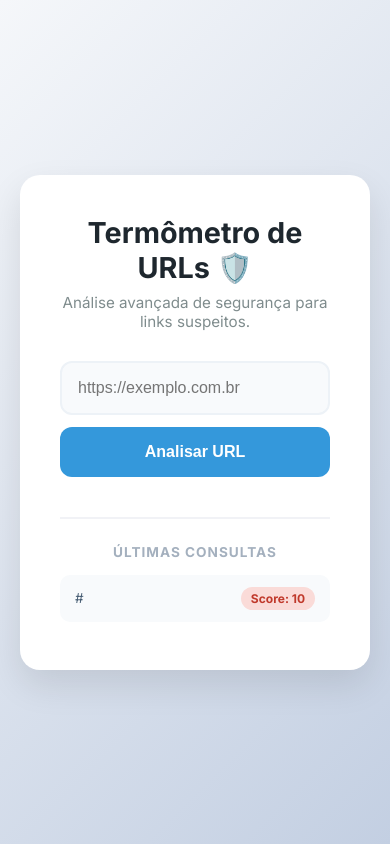
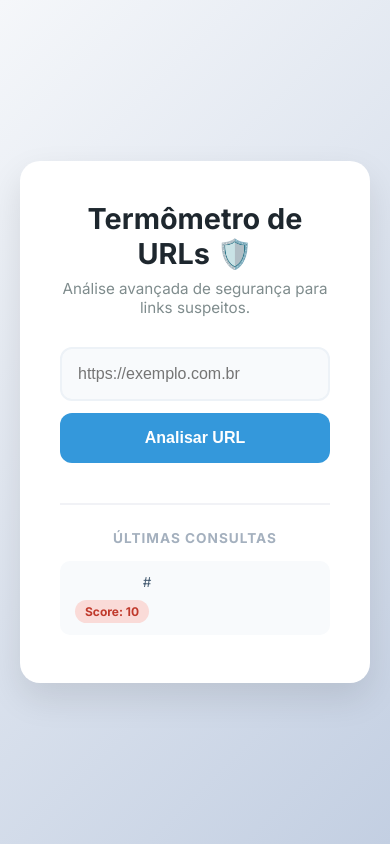
Before and after one commit to KemuelSS/termometro-urls-univesp, a Flask app: page / in a window 390 px wide. Run offline with Flask 3, Linux system fonts and the light colour scheme; tables that the repository leaves empty hold one stand-in row (values such as "Sample post").

Commit message:
Feat: Ajuste final de responsividade mobile e quebra de URLs longas

```diff
--- a/static/style.css
+++ b/static/style.css
@@ -217,3 +217,44 @@ button:disabled {
     background-color: #a0aec0;
     cursor: not-allowed;
 }
+
+/* ==============================================
+   PROJETO V2: RESPONSIVIDADE PARA SMARTPHONES
+   ============================================== */
+
+@media (max-width: 480px) {
+    /* ... (suas outras regras de body e h1) ... */
+
+    /* 1. Transforma a linha do histórico em uma coluna (URL em cima, Score embaixo) */
+    .historico-box li {
+        display: flex !important;
+        flex-direction: column !important;
+        align-items: flex-start !important;
+        gap: 8px;
+    }
+
+    /* 2. Força a quebra da URL e remove a tesoura do CSS */
+    .url-hist {
+        white-space: normal !important;
+        word-break: break-all !important;
+        overflow: visible !important;
+        text-overflow: clip !important;
+        font-size: 0.85rem;
+        line-height: 1.4;
+        display: block !important;
+        width: 100% !important;
+    }
+}
+
+    /* 3. Tornar as URLs legíveis sem quebrar a tela */
+    .historico-item a,
+    .historico-item span,
+    .ultimas-consultas a {
+        white-space: normal !important;
+        word-break: break-all !important;
+        overflow: visible !important;
+        text-overflow: clip !important;
+        font-size: 0.85rem;
+        line-height: 1.4;
+        display: block;
+    }
```
